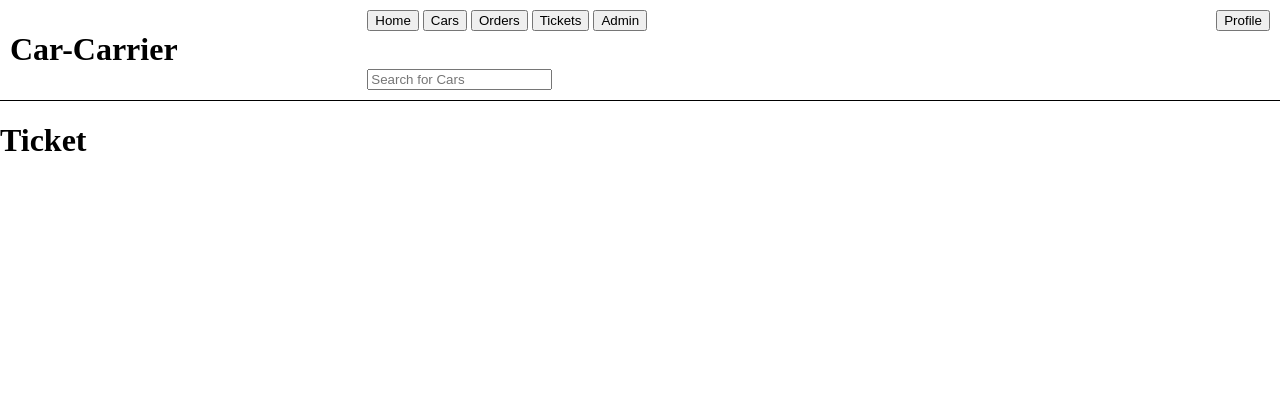
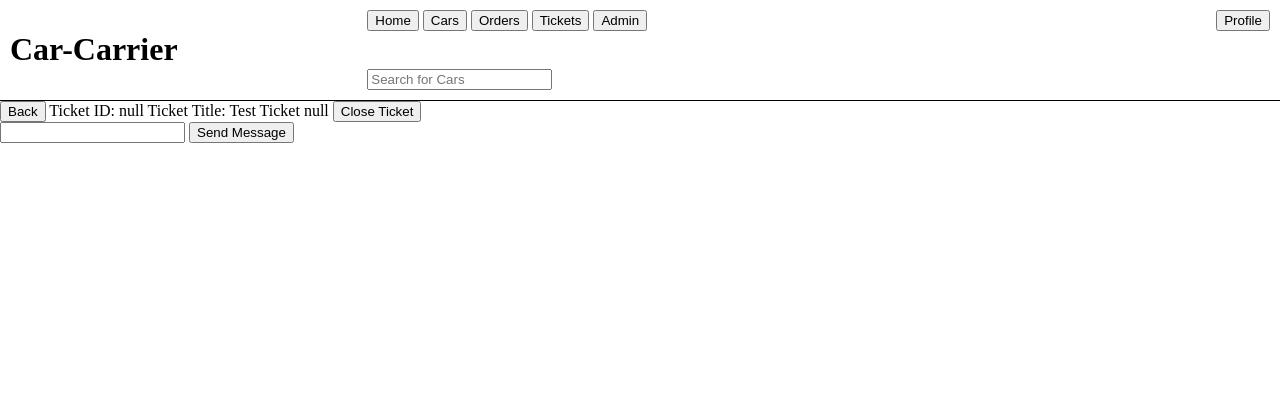
Before and after one commit to hammerhc/Car-Carrier, a Flask app: template src/templates/ticket/ticket.html in a window 1280 px wide. Shown: the top 420 px of the page. Run offline with Flask 2, Linux system fonts and the light colour scheme; the template is opened without the code that fills it, so the values that code supplies are empty.

Commit message:
Updated Ticket Details Page

```diff
--- a/src/static/js/ticket/ticket.js
+++ b/src/static/js/ticket/ticket.js
@@ -0,0 +1,33 @@
+var url = new URL(window.location);
+var params = new URLSearchParams(url.search);
+
+var ticketId = params.get("id");
+
+var messageContainer = document.getElementById("messageContainer");
+var messageInput = document.getElementById("messageInput");
+
+var ticketIdText = document.getElementById("ticketId");
+var ticketTitleText = document.getElementById("ticketTitle");
+
+ticketIdText.innerHTML += ticketId;
+ticketTitleText.innerHTML += "Test Ticket " + ticketId;
+
+function back() {
+    navigate("/tickets");
+}
+
+function closeTicket() {
+    back();
+}
+
+function sendMessage() {
+    if (messageInput.value.length > 0) {
+        messageContainer.innerHTML += createMessage(messageInput.value);
+        messageInput.value = "";
+        messageInput.focus();
+    }
+}
+
+function createMessage(message) {
+    return `<div class="message"><span>${message}</span></div>`
+}
--- a/src/static/js/ticket/tickets.js
+++ b/src/static/js/ticket/tickets.js
@@ -44,6 +44,9 @@
 
 function editTicket(event) {
     var ticketId = event.target.id.replace("editTicket", "");
+
+    navigate("/tickets?id=" + ticketId);
+
 }
 
 function closeTicket(event) {
--- a/src/templates/ticket/ticket.html
+++ b/src/templates/ticket/ticket.html
@@ -5,5 +5,20 @@
 {% endblock %}
 
 {% block content %}
-<h1>Ticket</h1>
+<div class="contentHeader">
+    <button class="backButton" onclick="back()">Back</button>
+    <span id="ticketId">Ticket ID: </span>
+    <span id="ticketTitle">Ticket Title: </span>
+    <button id="closeTicketButton" onclick="closeTicket()">Close Ticket</button>
+</div>
+
+<div class="detailsContainer">
+    <div id="messageContainer">
+    </div>
+
+    <div id="controlsContainer">
+        <input type="text" id="messageInput">
+        <button id="sendMessageButton" onclick="sendMessage()">Send Message</button>
+    </div>
+</div>
 {% endblock %}
```
